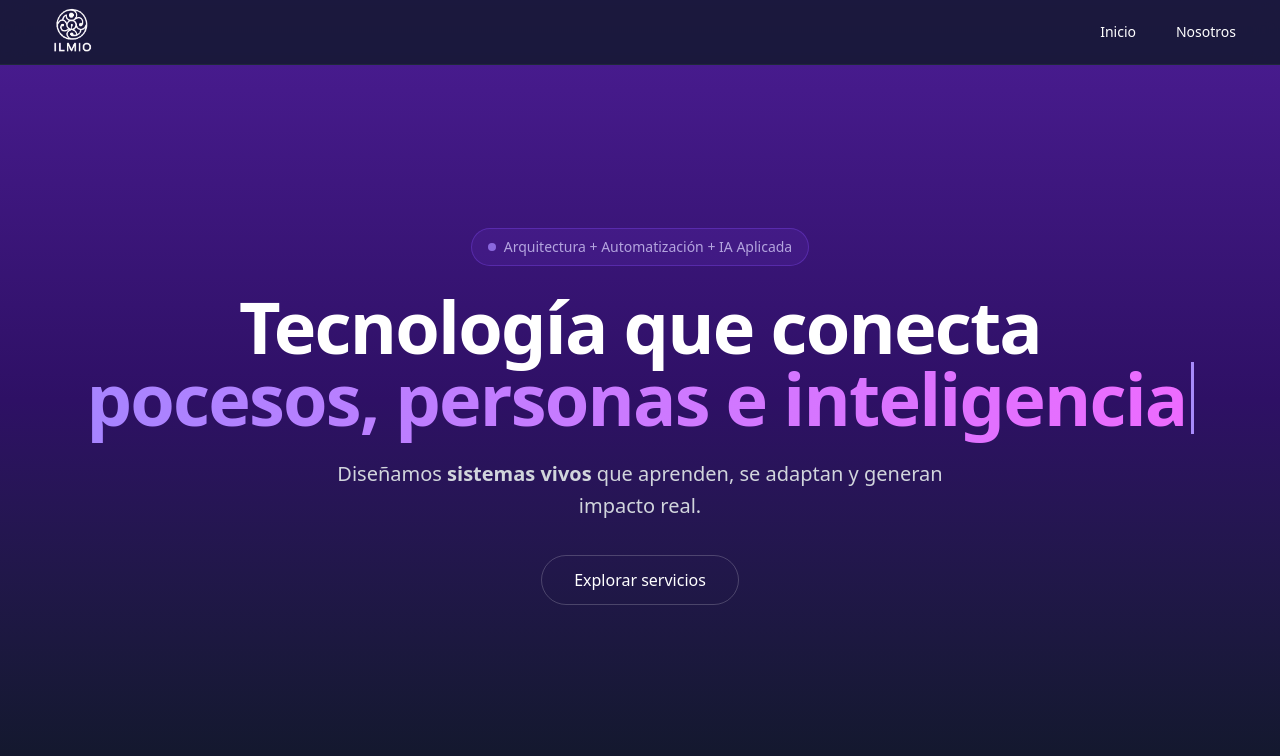
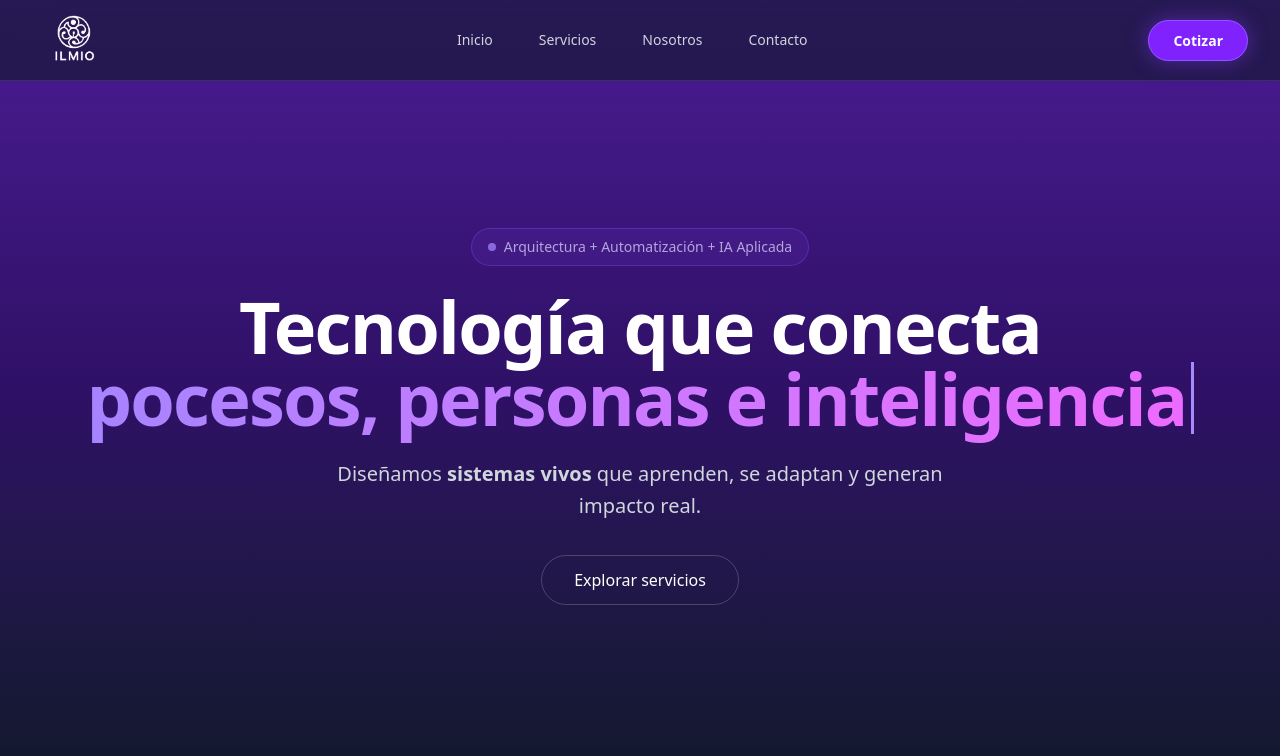
Before and after one commit to benjvvg/Landing-ILMIO, a React (Vite) app: page / in a window 1280 px wide. Shown: the top 756 px of the page. Built offline with nearby package versions, Linux system fonts and the light colour scheme.

Commit message:
Estilo de la navbar actualizado (incompleto)

```diff
--- a/src/components/Navbar.jsx
+++ b/src/components/Navbar.jsx
@@ -7,36 +7,52 @@ import { BsList, BsX } from 'react-icons/bs';
 function Navbar() {
     const [isOpen, setIsOpen] = useState(false);
     return(
-        <nav className='fixed w-full z-50 top-0 bg-gray-900/80 backdrop-blur-md border-b border-gray-800'>
-            <div className='max-w-7xl mx-auto px-4 sm:px-6 lg:px-8'>
-                <div className='flex items-center justify-between h-16'>
-                    <div className='flex shrink-0'>
-                        <Link to="/" className='cursor-pointer'>
-                            <img src={logo} alt="Ilmio Logo" className='h-20 w-auto object-contain' />
+        <nav className='fixed top-0 left-0 w-full z-50 bg-gray-900/60 backdrop-blur-xl border-b border-white/10 shadow-lg shadow-violet-900/20 transition-all duration-300'>
+            <div className='max-w-7xl mx-auto px-6 sm:px-8'>
+                <div className='flex items-center justify-between h-20'>
+                    <div className='flex shrink-0 items-center'>
+                        <Link to="/" className='cursor-pointer flex items-center gap-2'>
+                            <img src={logo} alt="Ilmio Logo" className='h-21 w-auto object-contain drop-shadow-[0_0_8px_rgba(139, 92, 246, 0.5)]' />
                         </Link>
                     </div>
                     <div className='hidden md:block'>
-                        <div className='ml-10 flex items-baseline space-x-4'>
-                            <Link className='text-white hover:text-white hover:bg-fuchsia-700 px-3 py-2 rounded-md text-sm font-medium transition-all'>Inicio</Link>
-                            <Link className='text-white hover:text-white hover:bg-fuchsia-700 px-3 py-2 rounded-md text-sm font-medium transition-all'>Nosotros</Link>
+                        <div className='flex items-center space-x-1'>
+                            {['Inicio', 'Servicios', 'Nosotros', 'Contacto'].map((item) => (
+                                <a
+                                    key={item}
+                                    href={`#${item.toLowerCase()}`}
+                                    className='text-gray-300 hover:text-white px-5 py-2 rounded-full text-sm font-medium transition-all duration-300 hover:bg-white/10 hover:shadow-[0_0_15px_rgba(167,139,250,0.3)] border border-transparent hover:border-white/20'
+                                >
+                                    {item}
+                                </a>
+                            ))}
                         </div>
                     </div>
-                    <div className='-mr-2 flex md:hidden'>
-                        <button onClick={() => setIsOpen(!isOpen)} className='inline-flex items-center justify-center p-2 rounded-md text-shadow-violet-500 hover:text-white hover:bg-violet-700 focus:outline-none'>
-                            {isOpen ? (
-                                <BsX className='h-8 w-8' />
-                            ) : (
-                                <BsList className='h-8 w-8'/>
-                            )}
+
+                    <div className='hidden md:block'>
+                        <Link to="/contacto" className='bg-violet-600 hover:bg-violet-500 text-white px-6 py-2.5 rounded-full text-sm font-bold transition-all shadow-[0_0_20px_rgba(124,58,237,0.5)] hover:shadow-[0_0_30px_rgba(124,58,237,0.7)] border border-violet-400/50'>
+                            Cotizar
+                        </Link>
+                    </div>
+                    <div className='flex md:hidden'>
+                        <button onClick={() => setIsOpen(!isOpen)} className='inline-flex items-center justify-center p-2 rounded-full text-gray-300 hover:text-white hover:bg-white/10 focus:outline-none transition-colors'>
+                                {isOpen ? <BsX className='h-8 w-8' /> :<BsList className='h-8 w-8' />}
                         </button>
                     </div>
                 </div>
             </div>
             {isOpen && (
-                <div className='md:hidden bg-gray-900 border-b border-gray-800'>
-                    <div className='px-2 pt-2 pb-3 space-y-1 sm:px-3'>
-                        <Link to='/' onClick={() => setIsOpen(false)} className='text-gray-300 hover:text-white hover:bg-gray-700 px-3 py-2 rounded-md text-sm font-medium transition-all'>Inicio</Link>
-                    </div>
+                <div className='absolute top-full left-0 mt-2 w-full bg-gray-900/90 backdrop-blur-xl border border-white/10 rounded-2xl overflow-hidden shadow-2xl p-4 flex flex-col space-y-2 md:hidden animate-in fade-in slide-in-from-top-5'>
+                    {['Inicio', 'Servicios', 'Nosotros', 'Contacto'].map((item) => (
+                        <a
+                            key={item}
+                            href={`#${item.toLowerCase()}`}
+                            onClick={() => setIsOpen(false)}
+                            className='text-gray-300 hover:text-white hover:bg-violet-600/20 block px-4 py-3 rounded-xl text-center font-medium transition-colors'
+                        >
+                            {item}
+                        </a>
+                    ))}
                 </div>
             )}
         </nav>
```
